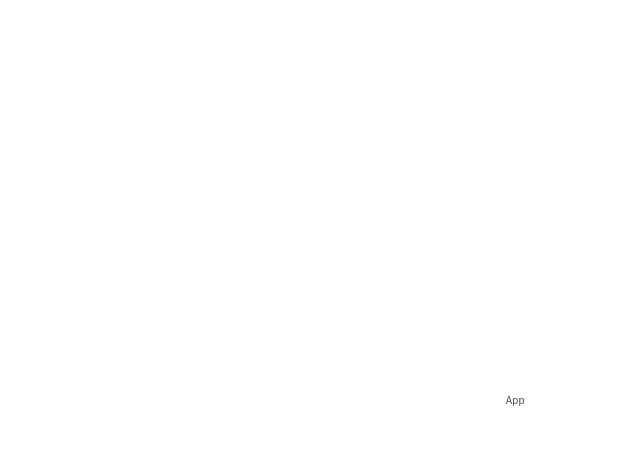
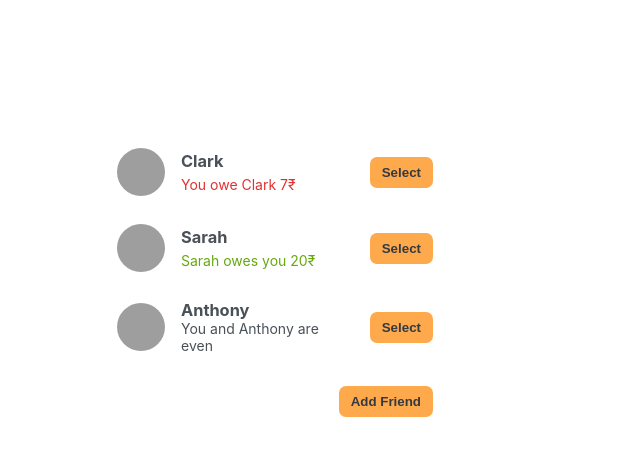
Before and after one commit to P666R/Split-N-Eat-React, a React (Create React App) app: page / in a window 1280 px wide. Shown: the top 456 px of the page, without its empty margins (125-765 px from the left). Built offline with nearby package versions, Linux system fonts and the light colour scheme; grey boxes are pictures that could not be loaded; the HTML template or start-up script is replaced by a standard one.

Commit message:
feat-main: created list of friends

```diff
--- a/src/App.tsx
+++ b/src/App.tsx
@@ -1,6 +1,11 @@
-import React from 'react';
+interface Friends {
+  id: number;
+  name: string;
+  image: string;
+  balance: number;
+}
 
-const initialFriends = [
+const initialFriends: Friends[] = [
   {
     id: 118836,
     name: 'Clark',
@@ -21,8 +26,52 @@ const initialFriends = [
   },
 ];
 
-function App() {
-  return <div>App</div>;
+function App(): JSX.Element {
+  return (
+    <div className="app">
+      <div className="sidebar">
+        <FriendsList />
+      </div>
+    </div>
+  );
+}
+
+function FriendsList(): JSX.Element {
+  return (
+    <>
+      <ul>
+        {initialFriends.map((friend) => {
+          return <Friend key={friend.id} {...friend} />;
+        })}
+      </ul>
+      <button className="button">Add Friend</button>
+    </>
+  );
+}
+
+function Friend({ id, name, image, balance }: Friends): JSX.Element {
+  return (
+    <li>
+      <img src={image} alt={name} />
+      <h3>{name}</h3>
+
+      {balance < 0 && (
+        <p className="red">
+          You owe {name} {Math.abs(balance)}₹
+        </p>
+      )}
+
+      {balance > 0 && (
+        <p className="green">
+          {name} owes you {balance}₹
+        </p>
+      )}
+
+      {balance === 0 && <p>You and {name} are even</p>}
+
+      <button className="button">Select</button>
+    </li>
+  );
 }
 
 export default App;
```
